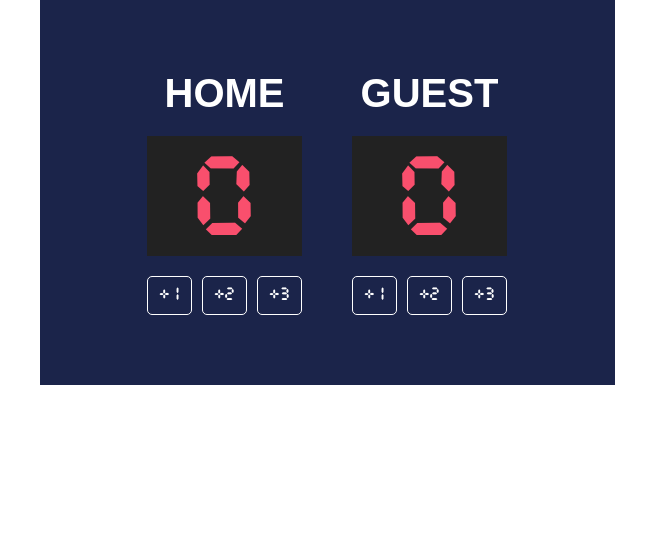
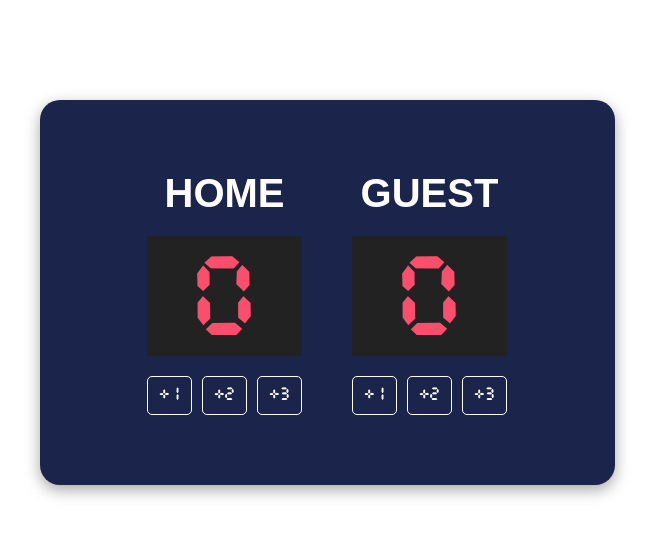
Before and after one commit to mdasim28/basketball-scorecard, a plain HTML site: page index.html in a window 1280 px wide. Shown: the whole page, without its empty margins (313-967 px from the left). Drawn offline with Linux system fonts and the light colour scheme.

Commit message:
Updated heading & CSS

```diff
--- a/index.html
+++ b/index.html
@@ -9,7 +9,7 @@
   <body>
     <div class="container">
       <div>
-        <h2 class="team">HOME</h2>
+        <h3 class="team">HOME</h3>
         <p class="home-score">0</p>
         <div class="team-btn">
           <button
@@ -36,7 +36,7 @@
         </div>
       </div>
       <div>
-        <h2 class="team">GUEST</h2>
+        <h3 class="team">GUEST</h3>
         <p class="guest-score">0</p>
         <div class="team-btn">
           <button
--- a/style.css
+++ b/style.css
@@ -60,7 +60,9 @@ body {
   background-color: #1b244a;
   width: 575px;
   height: 385px;
-  margin: auto;
+  margin: 100px auto;
+  border-radius: 20px;
+  box-shadow: rgba(0, 0, 0, 0.35) 0px 5px 15px;
 
   display: flex;
   justify-content: center;
```
